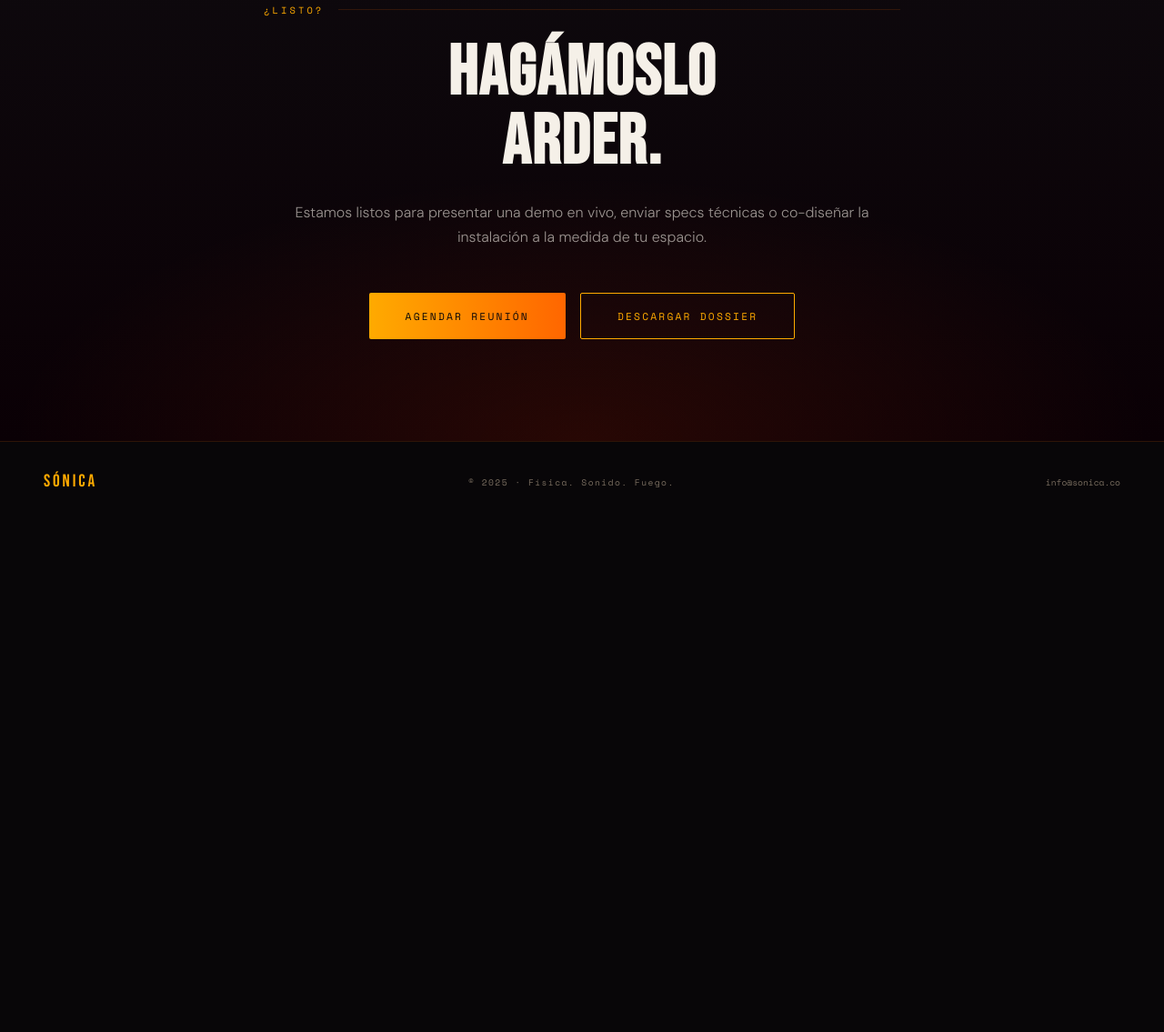
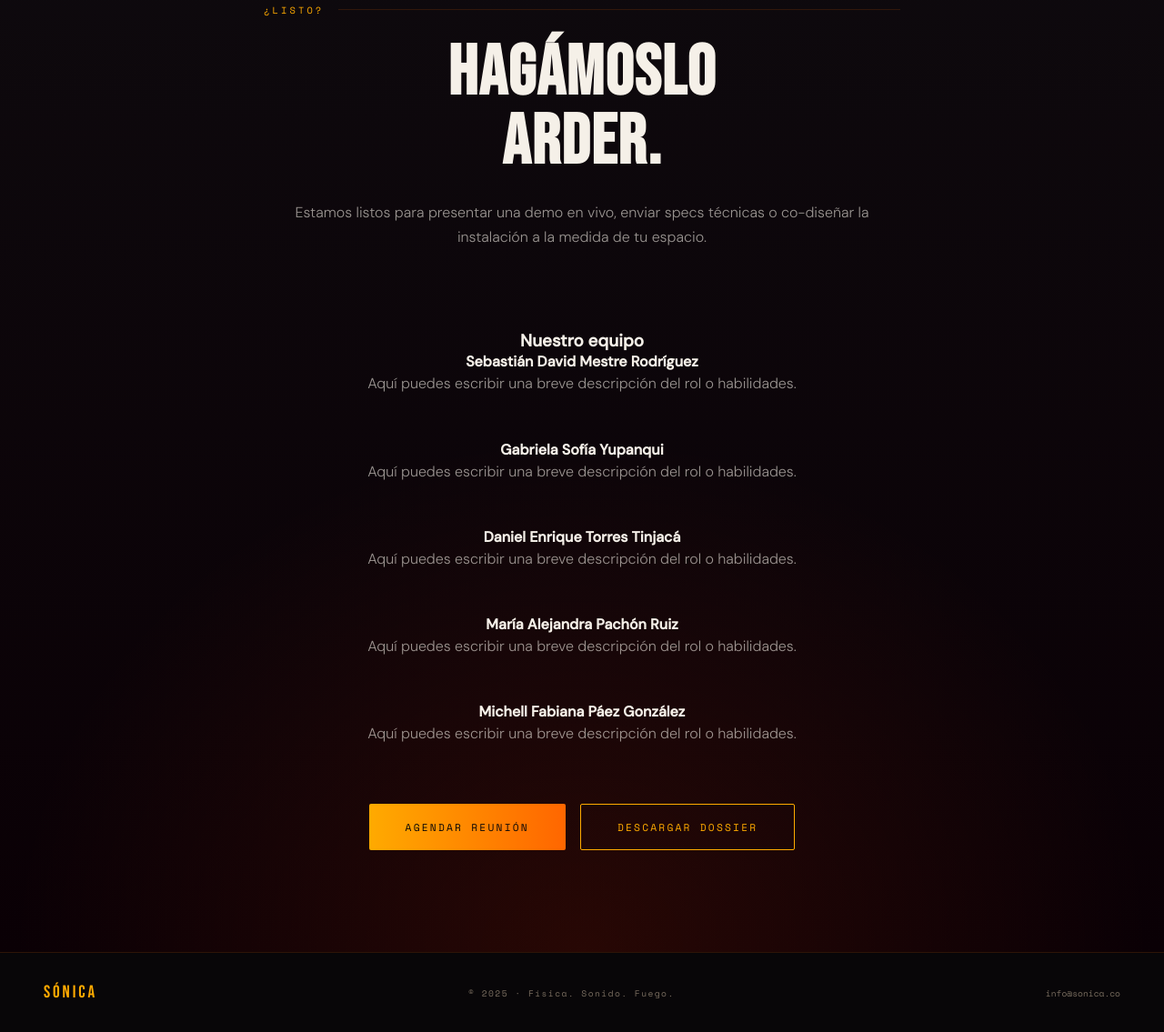
Before and after one commit to Musapeg/Sonica, a plain HTML site: page index.html in a window 1280 px wide. Shown: the part 6498-7633 px from the top of the page at 91% size. Before the commit the page ends 7071 px from the top, so only its background shows below. Drawn offline with nearby package versions, Linux system fonts and the light colour scheme; animation ran at ten frames a second.

Commit message:
Add team section to index.html
Added a team section with team member details.

```diff
--- a/index.html
+++ b/index.html
@@ -325,6 +325,38 @@ footer a:hover { color: var(--fire-3); }
     <h2 class="reveal reveal-delay-1">Hagámoslo<br>arder.</h2>
     <p class="reveal reveal-delay-2">Estamos listos para presentar una demo en vivo, enviar specs técnicas o co-diseñar la instalación a la medida de tu espacio.</p>
     <div class="cta-group reveal reveal-delay-3">
+      <div class="team-container reveal reveal-delay-4">
+  <h3 style="text-align:center; margin-top:40px;">Nuestro equipo</h3>
+
+  <div class="team-grid">
+
+    <div class="team-card">
+      <h4>Sebastián David Mestre Rodríguez</h4>
+      <p>Aquí puedes escribir una breve descripción del rol o habilidades.</p>
+    </div>
+
+    <div class="team-card">
+      <h4>Gabriela Sofía Yupanqui</h4>
+      <p>Aquí puedes escribir una breve descripción del rol o habilidades.</p>
+    </div>
+
+    <div class="team-card">
+      <h4>Daniel Enrique Torres Tinjacá</h4>
+      <p>Aquí puedes escribir una breve descripción del rol o habilidades.</p>
+    </div>
+
+    <div class="team-card">
+      <h4>María Alejandra Pachón Ruiz</h4>
+      <p>Aquí puedes escribir una breve descripción del rol o habilidades.</p>
+    </div>
+
+    <div class="team-card">
+      <h4>Michell Fabiana Páez González</h4>
+      <p>Aquí puedes escribir una breve descripción del rol o habilidades.</p>
+    </div>
+
+  </div>
+</div>
       <a href="mailto:info@sonica.co" class="btn-fire"><span>Agendar reunión</span></a>
       <a href="#" class="btn-outline">Descargar dossier</a>
     </div>
```
